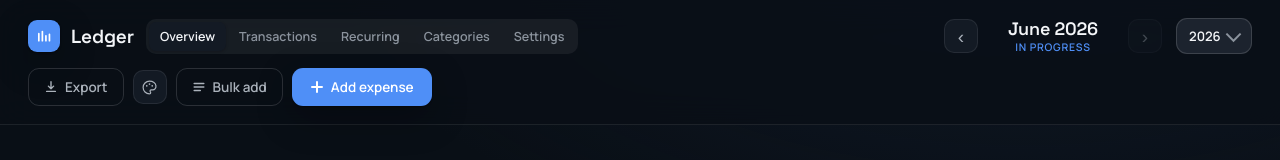
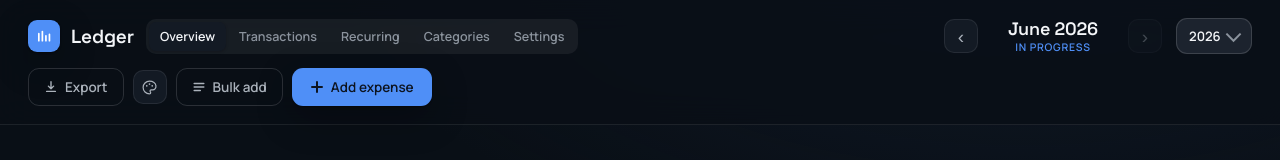
Before and after one commit to MeepingGale/expense-web, a React (Vite) app: page / in a window 1280 px wide. Shown: the top 160 px of the page. Built offline with nearby package versions, Linux system fonts and the light colour scheme.

Commit message:
Use dark text on accent and danger fills

```diff
--- a/src/styles.css
+++ b/src/styles.css
@@ -123,7 +123,7 @@ body{
   font-family:"Manrope";font-weight:600;font-size:13.5px;padding:9px 15px;
   display:inline-flex;align-items:center;gap:7px;transition:.15s;
 }
-.btn.primary{background:var(--accent);color:#fff;box-shadow:var(--shadow)}
+.btn.primary{background:var(--accent);color:#0d1420;box-shadow:var(--shadow)} /* dark-on-accent: ≥4.5:1 on every ACCENTS value; #fff fails on all */
 .btn.primary:hover{filter:brightness(1.07)}
 .btn.primary:disabled{opacity:.45;cursor:not-allowed;filter:none}
 .btn.ghost{background:transparent;border-color:var(--border-strong);color:var(--text-dim)}
@@ -452,7 +452,7 @@ label.csv-import{cursor:pointer}
 .att-pdf embed{width:100%;height:360px;border:1px solid var(--border-strong);border-radius:11px;background:#fff}
 .att-name{font-size:11.5px;white-space:nowrap;overflow:hidden;text-overflow:ellipsis}
 .modal-tall{max-height:92vh;overflow-y:auto}
-.btn.danger{background:var(--danger);color:#fff}
+.btn.danger{background:var(--danger);color:#0d1420} /* dark-on-fill, same as .btn.primary — white is 3.4:1 here */
 .btn.danger:hover{filter:brightness(1.07)}
 
 /* ---------- clickable rows + detail modal ---------- */
@@ -662,7 +662,7 @@ label.csv-import{cursor:pointer}
 .rec-edit-input input{width:78px;font-family:"Space Grotesk";font-size:16px;font-weight:600;padding:7px 0 7px 4px}
 .rec-edit-input .dollar{font-size:15px}
 .rec-icon{appearance:none;border:0;border-radius:8px;width:34px;height:34px;display:grid;place-items:center;cursor:pointer;flex-shrink:0}
-.rec-icon.save{background:var(--accent);color:#fff}
+.rec-icon.save{background:var(--accent);color:#0d1420}
 .rec-icon.save:hover{filter:brightness(1.08)}
 .rec-toggle{appearance:none;border:1px solid var(--border-strong);background:transparent;color:var(--text-dim);
   font-family:"Manrope";font-weight:600;font-size:12.5px;padding:7px 15px;border-radius:9px;cursor:pointer;transition:.15s;min-width:74px}
@@ -834,7 +834,7 @@ label.csv-import{cursor:pointer}
   :root{--pad:16px;--gap:12px;--r:14px}
   /* floating add button above the bottom bar */
   .fab{display:grid;place-items:center;position:fixed;right:16px;bottom:calc(76px + env(safe-area-inset-bottom));
-    z-index:45;width:56px;height:56px;border-radius:50%;border:0;background:var(--accent);color:#fff;
+    z-index:45;width:56px;height:56px;border-radius:50%;border:0;background:var(--accent);color:#0d1420;
     box-shadow:0 10px 26px rgba(0,0,0,.4);cursor:pointer;transition:transform .12s}
   .fab:active{transform:scale(.94)}
   /* modals become bottom sheets */
```
